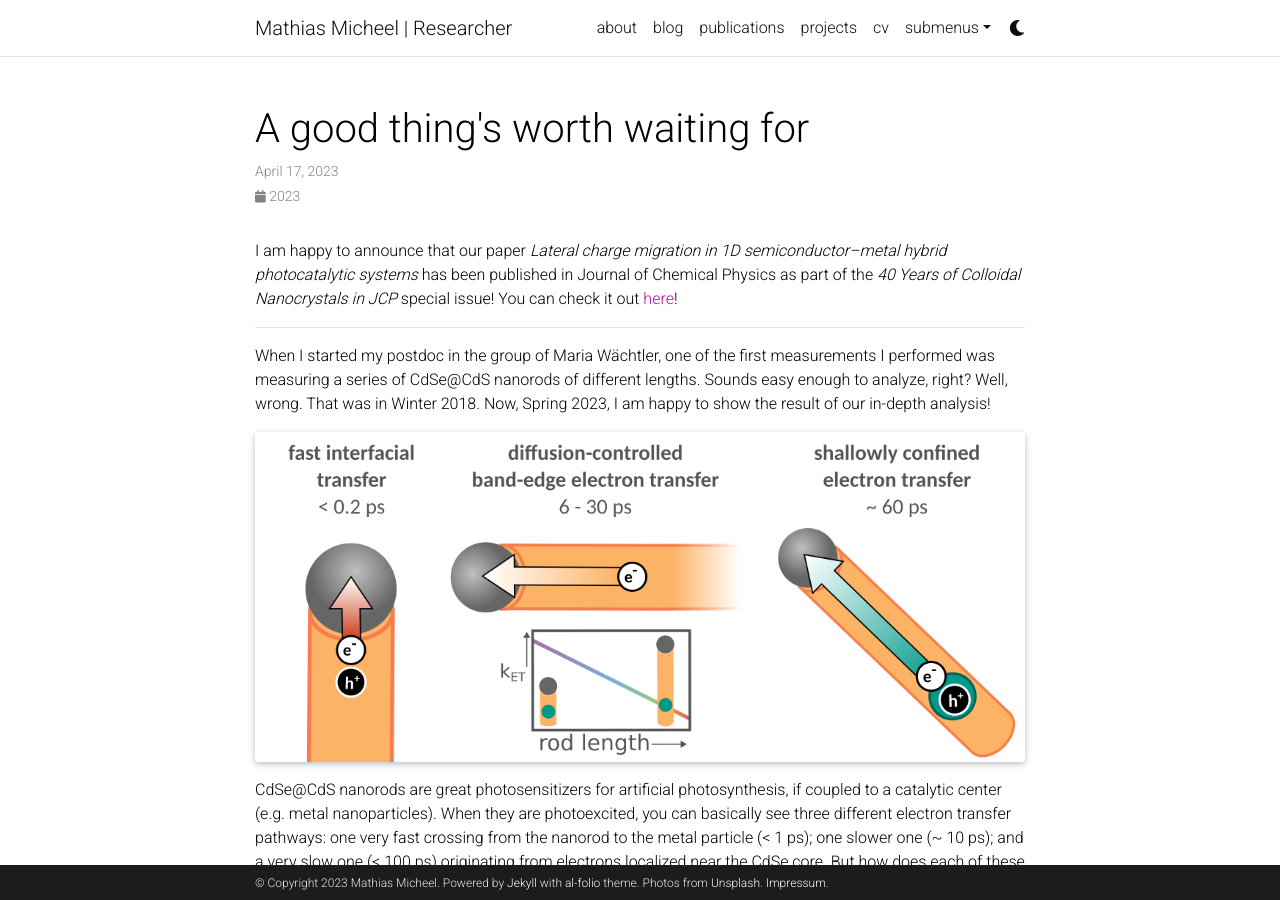
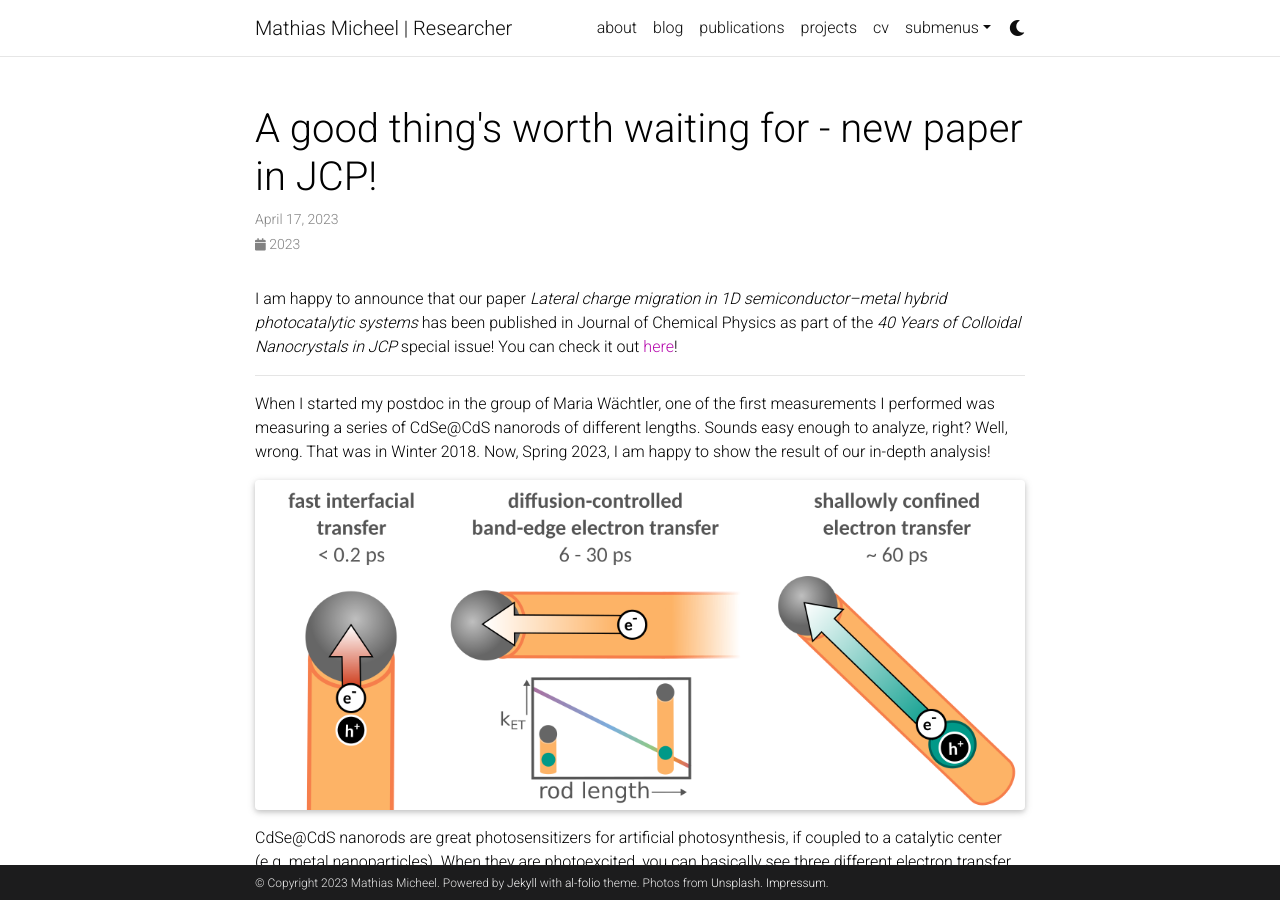
Before and after one commit to mythrandire/mythrandire.github.io, a Jekyll site: the page built from _news/announcement_20230416.md, in a window 1280 px wide and 900 px high. Built offline with Jekyll 4.4.1, drawn with Linux system fonts in a browser that asks for light colours; full-size pictures stand in for the smaller copies a plugin makes; comment, search, counter and statistics services are not loaded; a style sheet for code colours, icons or effects is not loaded.

Commit message:
Update announcement_20230416.md

```diff
--- a/_news/announcement_20230416.md
+++ b/_news/announcement_20230416.md
@@ -1,6 +1,6 @@
 ---
 layout: post
-title: A good thing's worth waiting for
+title: A good thing's worth waiting for - new paper in JCP!
 date: 2023-04-17 15:00:00-0400
 inline: false
 ---
```
